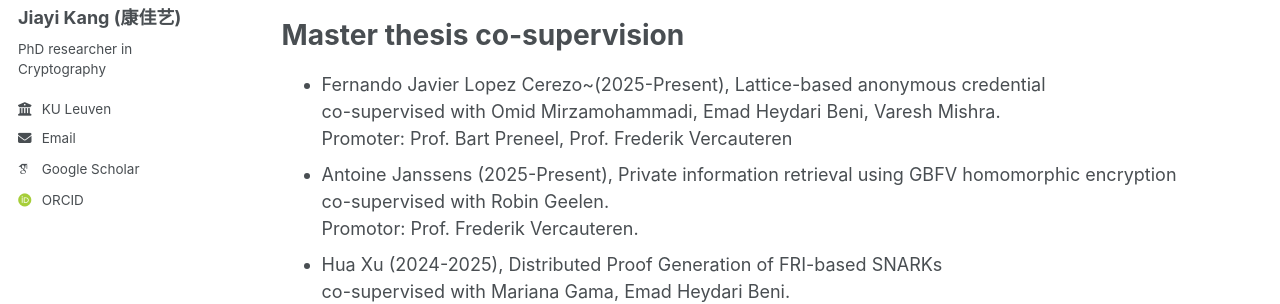
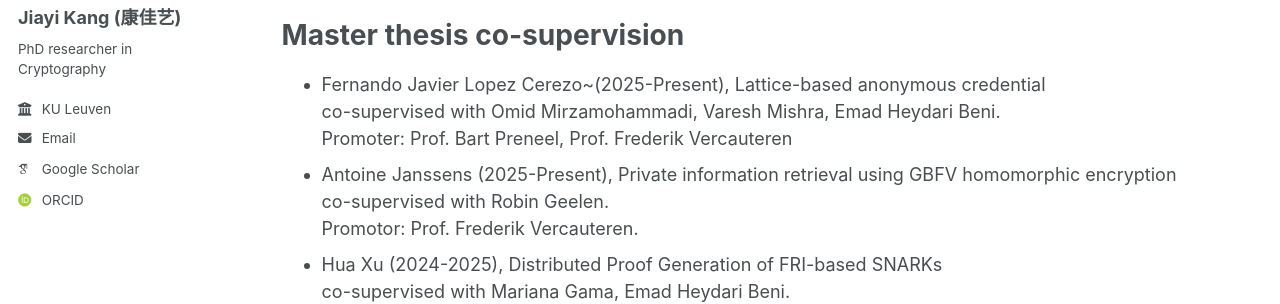
Before and after one commit to jiayikang2/jiayikang2.github.io, a Jekyll site: the page built from _pages/teaching.md, in a window 1280 px wide and 1377 px high. Shown: the part 250-554 px from the top of the window. Built offline with Jekyll 4.4.1, drawn with Linux system fonts in a browser that asks for light colours; some web fonts are replaced.

Commit message:
minor change

```diff
--- a/_pages/teaching.md
+++ b/_pages/teaching.md
@@ -12,7 +12,7 @@ author_profile: true
 Master thesis co-supervision
 ======
 - Fernando Javier Lopez Cerezo~(2025-Present), Lattice-based anonymous credential
-  co-supervised with Omid Mirzamohammadi, Emad Heydari Beni, Varesh Mishra.
+  co-supervised with Omid Mirzamohammadi, Varesh Mishra, Emad Heydari Beni.
   Promoter: Prof. Bart Preneel, Prof. Frederik Vercauteren
 - Antoine Janssens (2025-Present), Private information retrieval using GBFV homomorphic encryption
   co-supervised with Robin Geelen.
```
